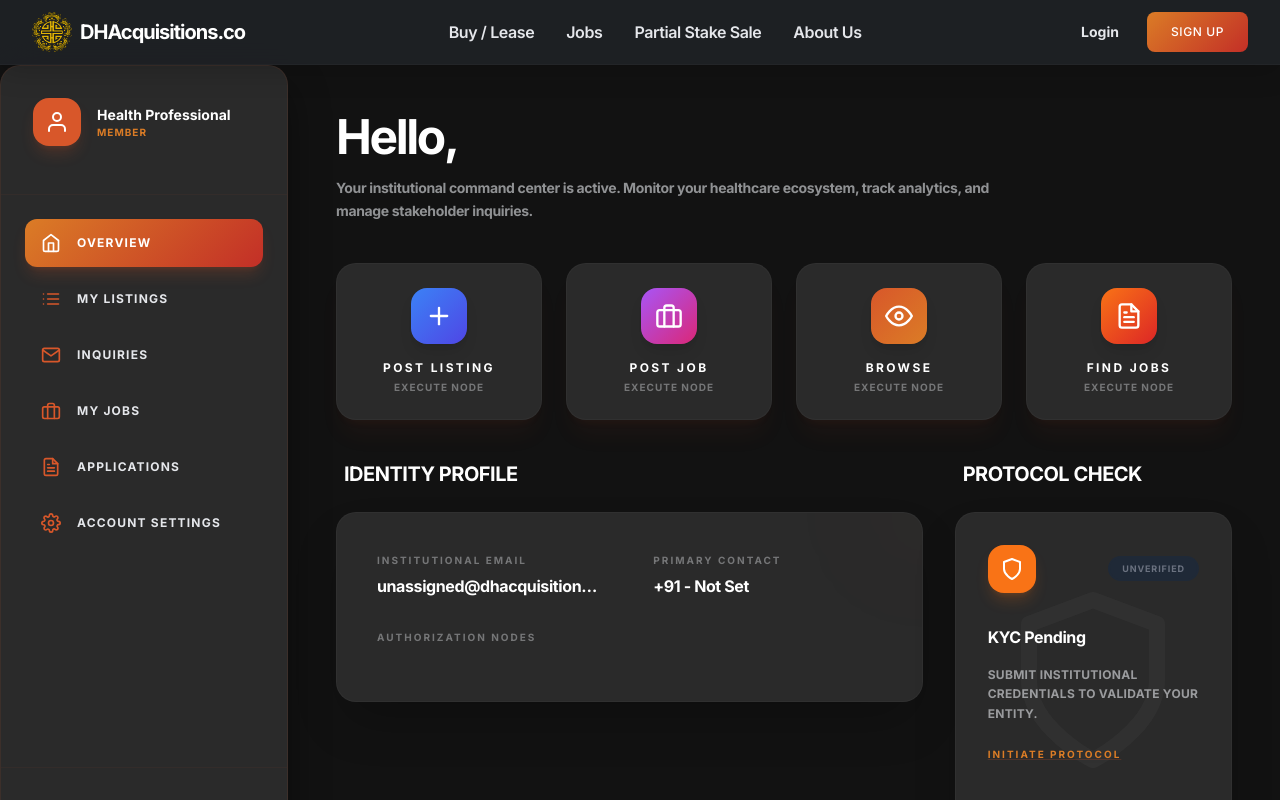
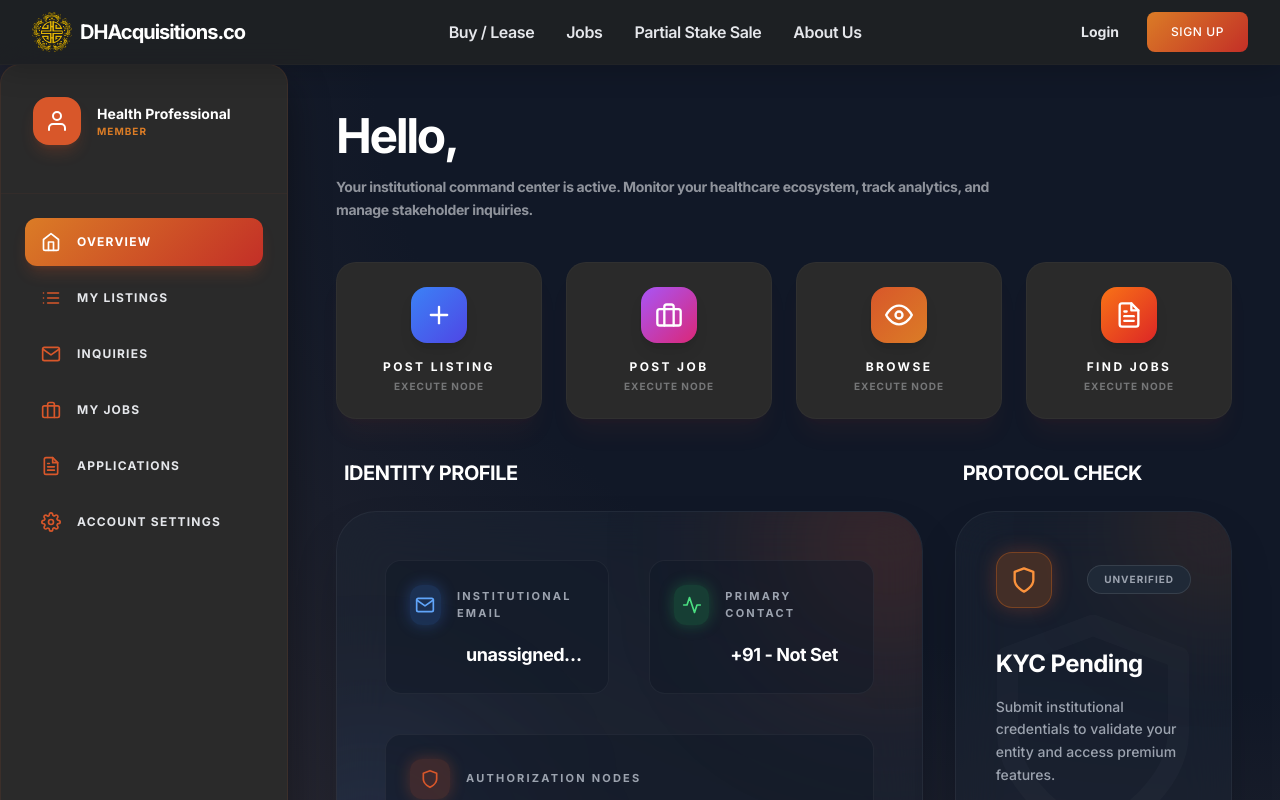
Before and after one commit to malhar-malap/DHealth-Website, a React (Create React App) app in the folder frontend/: page /dashboard in a window 1280 px wide. Shown: the top 800 px of the page. Built offline with nearby package versions, Linux system fonts and the light colour scheme.

Commit message:
feat: UI perfection across dashboard and cards, fix city filter, sticky navbar

```diff
--- a/frontend/src/App.js
+++ b/frontend/src/App.js
@@ -65,7 +65,7 @@ function App() {
           }}
         />
         <Header />
-        <main className="flex-grow">
+        <main className="flex-grow pt-16">
           <Routes>
             {/* Public Routes */}
             <Route path="/" element={<HomePage />} />
--- a/frontend/src/components/layout/Header.js
+++ b/frontend/src/components/layout/Header.js
@@ -32,7 +32,7 @@ const Header = () => {
   const toggleDropdown = () => setIsDropdownOpen(!isDropdownOpen);
 
   return (
-    <header className="glass sticky top-0 z-50">
+    <header className="glass fixed w-full top-0 z-50">
       <div className="max-w-7xl mx-auto px-4 sm:px-6 lg:px-8">
         <div className="flex justify-between items-center h-16">
           <Link to="/" onClick={() => window.scrollTo({ top: 0, behavior: 'smooth' })} className="flex items-center space-x-2 group">
--- a/frontend/src/pages/dashboard/DashboardPage.js
+++ b/frontend/src/pages/dashboard/DashboardPage.js
@@ -50,7 +50,7 @@ const DashboardPage = () => {
   ];
 
   return (
-    <div className="min-h-screen bg-[#121212] flex">
+    <div className="min-h-screen bg-[radial-gradient(ellipse_at_top_right,_var(--tw-gradient-stops))] from-gray-900 via-gray-900 to-[#d8572a]/10 flex">
       {/* Sidebar Overlay for Mobile */}
       {!isSidebarOpen && (
         <button
@@ -157,23 +157,41 @@ const DashboardPage = () => {
                 <h2 className="text-xl font-black text-white tracking-tight uppercase tracking-[0.1em]">Identity Profile</h2>
               </div>
 
-              <div className="glass-card overflow-hidden shadow-2xl relative">
-                <div className="absolute top-0 right-0 w-32 h-32 bg-[#d8572a]/5 rounded-full -mr-16 -mt-16 blur-3xl opacity-50" />
-                <div className="p-8 md:p-10 space-y-8 relative z-10">
-                  <div className="grid grid-cols-1 md:grid-cols-2 gap-x-12 gap-y-8">
-                    <div className="space-y-1.5">
-                      <p className="text-[10px] font-black text-[#e5e7eb] opacity-40 uppercase tracking-[0.2em]">Institutional Email</p>
-                      <p className="font-black text-white tracking-tight truncate">{user?.email || 'unassigned@dhacquisitions.com'}</p>
+              <div className="glass-card overflow-hidden shadow-2xl relative border border-white/5 bg-gray-800/40 backdrop-blur-xl rounded-[2.5rem]">
+                <div className="absolute -top-24 -right-24 w-64 h-64 bg-[#d8572a]/20 rounded-full blur-[80px] pointer-events-none" />
+                <div className="absolute -bottom-24 -left-24 w-64 h-64 bg-blue-500/10 rounded-full blur-[80px] pointer-events-none" />
+                <div className="p-8 md:p-12 space-y-10 relative z-10">
+                  <div className="grid grid-cols-1 md:grid-cols-2 gap-10">
+                    <div className="space-y-2 bg-gray-900/50 p-6 rounded-2xl border border-white/5 hover:border-white/10 transition-colors">
+                      <div className="flex items-center gap-4 mb-4">
+                        <div className="w-10 h-10 rounded-xl bg-blue-500/20 text-blue-400 flex items-center justify-center shadow-[0_0_15px_rgba(59,130,246,0.3)]">
+                          <FiMail className="w-5 h-5" />
+                        </div>
+                        <p className="text-[11px] font-black text-gray-400 uppercase tracking-[0.2em]">Institutional Email</p>
+                      </div>
+                      <p className="font-black text-white text-lg tracking-tight truncate pl-14">{user?.email || 'unassigned@dhacquisitions.com'}</p>
                     </div>
-                    <div className="space-y-1.5">
-                      <p className="text-[10px] font-black text-[#e5e7eb] opacity-40 uppercase tracking-[0.2em]">Primary Contact</p>
-                      <p className="font-black text-white tracking-tight">{user?.mobileNumber || '+91 - Not Set'}</p>
+
+                    <div className="space-y-2 bg-gray-900/50 p-6 rounded-2xl border border-white/5 hover:border-white/10 transition-colors">
+                      <div className="flex items-center gap-4 mb-4">
+                        <div className="w-10 h-10 rounded-xl bg-green-500/20 text-green-400 flex items-center justify-center shadow-[0_0_15px_rgba(34,197,94,0.3)]">
+                          <FiActivity className="w-5 h-5" />
+                        </div>
+                        <p className="text-[11px] font-black text-gray-400 uppercase tracking-[0.2em]">Primary Contact</p>
+                      </div>
+                      <p className="font-black text-white text-lg tracking-tight pl-14">{user?.mobileNumber || '+91 - Not Set'}</p>
                     </div>
-                    <div className="md:col-span-2 space-y-3">
-                      <p className="text-[10px] font-black text-[#e5e7eb] opacity-40 uppercase tracking-[0.2em]">Authorization Nodes</p>
-                      <div className="flex flex-wrap gap-2 pt-1">
+
+                    <div className="md:col-span-2 space-y-4 bg-gray-900/50 p-6 rounded-2xl border border-white/5 hover:border-white/10 transition-colors">
+                      <div className="flex items-center gap-4 mb-2">
+                        <div className="w-10 h-10 rounded-xl bg-[#d8572a]/20 text-[#d8572a] flex items-center justify-center shadow-[0_0_15px_rgba(216,87,42,0.3)]">
+                          <FiShield className="w-5 h-5" />
+                        </div>
+                        <p className="text-[11px] font-black text-gray-400 uppercase tracking-[0.2em]">Authorization Nodes</p>
+                      </div>
+                      <div className="flex flex-wrap gap-3 pl-14 pt-1">
                         {user?.roles?.map(role => (
-                          <span key={role} className="px-3 py-1.5 bg-[#d8572a] text-white text-[9px] font-black uppercase tracking-widest rounded-lg shadow-lg shadow-[#d8572a]/20">
+                          <span key={role} className="px-4 py-2 bg-[#d8572a]/10 border border-[#d8572a]/30 text-[#db7c26] text-[10px] font-black uppercase tracking-widest rounded-xl shadow-[0_0_10px_rgba(216,87,42,0.2)]">
                             {role}
                           </span>
                         ))}
@@ -187,21 +205,22 @@ const DashboardPage = () => {
             {/* Verification Sentinel */}
             <section className="space-y-6">
               <h2 className="text-xl font-black text-white tracking-tight px-2 uppercase tracking-[0.1em]">Protocol Check</h2>
-              <div className="glass-card p-8 h-full shadow-2xl relative overflow-hidden group">
-                 <div className={`absolute inset-0 opacity-[0.03] transition-opacity duration-700 pointer-events-none flex items-center justify-center`}>
-                    <FiShield className="w-48 h-48" />
+              <div className="glass-card p-8 md:p-10 h-full shadow-2xl relative overflow-hidden group border border-white/5 bg-gray-800/40 backdrop-blur-xl rounded-[2.5rem]">
+                 <div className="absolute -top-20 -right-20 w-48 h-48 bg-orange-500/10 rounded-full blur-[60px] pointer-events-none" />
+                 <div className={`absolute inset-0 opacity-[0.02] transition-opacity duration-700 pointer-events-none flex items-center justify-center`}>
+                    <FiShield className="w-64 h-64" />
                  </div>
 
                  <div className="relative z-10 flex flex-col h-full">
-                    <div className="flex items-center justify-between mb-8">
-                      <div className={`w-12 h-12 rounded-2xl flex items-center justify-center shadow-lg transition-transform group-hover:scale-110 duration-500 ${verification?.status === 'APPROVED' ? 'bg-[#d8572a] text-white shadow-[#d8572a]/20' : 'bg-orange-500 text-white shadow-orange-500/20'}`}>
-                        <FiShield className="w-6 h-6" />
+                    <div className="flex items-center justify-between mb-10">
+                      <div className={`w-14 h-14 rounded-2xl flex items-center justify-center shadow-[0_0_20px_rgba(216,87,42,0.3)] transition-transform group-hover:scale-110 duration-500 ${verification?.status === 'APPROVED' ? 'bg-[#d8572a]/20 text-[#db7c26] border border-[#d8572a]/30' : 'bg-orange-500/20 text-orange-400 border border-orange-500/30'}`}>
+                        <FiShield className="w-7 h-7" />
                       </div>
-                      <div className={`px-3 py-1 text-[9px] font-black uppercase tracking-widest rounded-full border-2 ${
-                        verification?.status === 'APPROVED' ? 'bg-[#E3FCF9] border-[#f7b538]/20 text-[#db7c26]' :
-                        verification?.status === 'PENDING' ? 'bg-orange-50 border-orange-100 text-orange-600' :
-                        verification?.status === 'REJECTED' ? 'bg-red-50 border-red-100 text-red-600' :
-                        'bg-gray-800 border-gray-800 text-gray-500'
+                      <div className={`px-4 py-1.5 text-[10px] font-black uppercase tracking-widest rounded-full border border-white/10 backdrop-blur-md ${
+                        verification?.status === 'APPROVED' ? 'bg-green-500/10 text-green-400 border-green-500/20' :
+                        verification?.status === 'PENDING' ? 'bg-orange-500/10 text-orange-400 border-orange-500/20' :
+                        verification?.status === 'REJECTED' ? 'bg-red-500/10 text-red-400 border-red-500/20' :
+                        'bg-gray-800 text-gray-400 border-gray-700'
                       }`}>
                         {verification?.status || 'Unverified'}
                       </div>
@@ -209,40 +228,48 @@ const DashboardPage = () => {
 
                     {!verification ? (
                       <div className="space-y-4 flex-1">
-                        <h3 className="font-black text-base text-white tracking-tight">KYC Pending</h3>
-                        <p className="text-xs font-bold text-[#e5e7eb] opacity-60 leading-relaxed uppercase tracking-wide">Submit institutional credentials to validate your entity.</p>
+                        <h3 className="font-black text-2xl text-white tracking-tight">KYC Pending</h3>
+                        <p className="text-sm font-medium text-gray-400 leading-relaxed">Submit institutional credentials to validate your entity and access premium features.</p>
                         <button
                           onClick={() => setShowVerModal(true)}
-                          className="text-[10px] font-black text-[#db7c26] hover:text-[#3a5578] transition-all uppercase tracking-[0.2em] pt-2 underline decoration-[#d8572a]/20"
+                          className="mt-6 inline-flex items-center gap-2 px-6 py-3 bg-white/5 hover:bg-white/10 border border-white/10 rounded-xl text-xs font-black text-white transition-all uppercase tracking-widest group/btn shadow-lg"
                         >
                           Initiate Protocol
+                          <FiActivity className="w-4 h-4 text-[#db7c26] group-hover/btn:scale-110 transition-transform" />
                         </button>
                       </div>
                     ) : (
-                      <div className="space-y-6 flex-1">
-                        <div className="space-y-3">
-                          <div className="flex justify-between items-center group/data">
-                             <span className="text-[9px] font-black text-[#e5e7eb] opacity-40 uppercase tracking-widest">Type</span>
-                             <span className="text-xs font-black text-white truncate">{verification.docType}</span>
+                      <div className="space-y-8 flex-1">
+                        <div className="grid grid-cols-2 gap-4">
+                          <div className="bg-gray-900/50 p-4 rounded-xl border border-white/5">
+                             <span className="block text-[10px] font-black text-gray-500 uppercase tracking-widest mb-1">Document Type</span>
+                             <span className="text-sm font-black text-white truncate">{verification.docType}</span>
                           </div>
-                          <div className="flex justify-between items-center group/data">
-                             <span className="text-[9px] font-black text-[#e5e7eb] opacity-40 uppercase tracking-widest">Date</span>
-                             <span className="text-xs font-black text-white">{new Date(verification.createdAt).toLocaleDateString()}</span>
+                          <div className="bg-gray-900/50 p-4 rounded-xl border border-white/5">
+                             <span className="block text-[10px] font-black text-gray-500 uppercase tracking-widest mb-1">Submission Date</span>
+                             <span className="text-sm font-black text-white">{new Date(verification.createdAt).toLocaleDateString()}</span>
                           </div>
                         </div>
 
                         {verification.status === 'REJECTED' && (
-                          <div className="p-4 bg-red-50 rounded-xl border border-red-100 space-y-2">
-                            <p className="text-[8px] font-black text-red-500 uppercase tracking-widest">Protocol Failure Reason</p>
-                            <p className="text-[10px] font-bold text-red-700 leading-tight">{verification.rejectionReason}</p>
+                          <div className="p-5 bg-red-500/10 rounded-xl border border-red-500/20 space-y-2 relative overflow-hidden">
+                            <div className="absolute left-0 top-0 bottom-0 w-1 bg-red-500" />
+                            <p className="text-[10px] font-black text-red-400 uppercase tracking-widest">Protocol Failure Reason</p>
+                            <p className="text-sm font-medium text-red-200 leading-relaxed">{verification.rejectionReason}</p>
                           </div>
                         )}
 
-                        <div className="pt-4 mt-auto">
-                           <div className="w-full h-1 bg-gray-100 rounded-full overflow-hidden">
-                              <div className={`h-full transition-all duration-1000 ${verification?.status === 'APPROVED' ? 'w-full bg-[#d8572a]' : verification?.status === 'PENDING' ? 'w-2/3 bg-orange-500' : 'w-1/3 bg-red-500'}`} />
+                        <div className="pt-6 mt-auto border-t border-white/5">
+                           <div className="w-full h-1.5 bg-gray-900 rounded-full overflow-hidden shadow-inner">
+                              <div className={`h-full transition-all duration-1000 relative ${verification?.status === 'APPROVED' ? 'w-full bg-[#d8572a]' : verification?.status === 'PENDING' ? 'w-2/3 bg-orange-500' : 'w-1/3 bg-red-500'}`}>
+                                <div className="absolute inset-0 bg-white/20 w-full animate-pulse"></div>
+                              </div>
                            </div>
-                           <p className="text-[8px] font-black text-[#e5e7eb] opacity-20 uppercase tracking-[0.3em] mt-3 text-center">Identity Node Integrity</p>
+                           <p className="text-[9px] font-black text-gray-500 uppercase tracking-[0.3em] mt-4 text-center flex items-center justify-center gap-2">
+                             <span className="w-1 h-1 rounded-full bg-current"></span>
+                             Identity Node Integrity
+                             <span className="w-1 h-1 rounded-full bg-current"></span>
+                           </p>
                         </div>
                       </div>
                     )}
--- a/frontend/src/pages/home/HomePage.js
+++ b/frontend/src/pages/home/HomePage.js
@@ -189,9 +189,9 @@ const HomePage = () => {
                   to={`/listings?category=${category.id}`}
                   className="group relative w-full sm:w-[calc(50%-0.5rem)] lg:w-[calc(33.333%-1.34rem)]"
                 >
-                  <div className="absolute inset-0 bg-gradient-to-r from-primary-400 to-secondary-400 rounded-3xl blur opacity-0 group-hover:opacity-20 transition duration-500"></div>
+                  <div className="absolute inset-0 bg-gradient-to-r from-gray-800/50 to-gray-700/50 rounded-3xl blur opacity-0 group-hover:opacity-100 transition duration-500"></div>
                   <div className="bg-gray-900 border border-gray-800 p-6 md:p-10 rounded-3xl h-full relative overflow-hidden shadow-sm hover:shadow-xl transition-all duration-500 transform group-hover:-translate-y-1">
-                    <div className="absolute top-0 right-0 w-40 h-40 bg-gradient-to-br from-primary-50 to-secondary-50 rounded-full translate-x-16 -translate-y-16 group-hover:scale-150 transition-transform duration-700 ease-in-out"></div>
+                    <div className="absolute top-0 right-0 w-40 h-40 bg-gradient-to-br from-primary-900/40 to-secondary-900/40 rounded-full translate-x-16 -translate-y-16 group-hover:scale-150 transition-transform duration-700 ease-in-out"></div>
                     <div className="relative z-10">
                       <div className="w-16 h-16 bg-gray-900 border border-gray-800 rounded-2xl flex items-center justify-center mb-8 shadow-sm group-hover:border-primary-200 transition-all duration-300">
                         <IconComponent className="w-8 h-8 text-primary-500 group-hover:scale-110 transition-transform duration-300" />
--- a/frontend/src/pages/marketplace/ListingsPage.js
+++ b/frontend/src/pages/marketplace/ListingsPage.js
@@ -13,7 +13,7 @@ const ListingsPage = () => {
   const [cities, setCities] = useState([]);
 
   const [showFilters, setShowFilters] = useState(false);
-  const [pagination, setPagination] = useState({ page: 0, size: 12, totalElements: 0, totalPages: 0 });
+  const [pagination, setPagination] = useState({ page: 0, size: 24, totalElements: 0, totalPages: 0 });
   const [filters, setFilters] = useState({
     keyword: searchParams.get('keyword') || '',
     categoryId: searchParams.get('category') || '',
```
Also changed, not shown: frontend/src/pages/RemainingPages.js (+15 -14 lines), frontend/src/pages/admin/AdminDashboard.js (+12 -11 lines), 1 other file (tests, documents, lock files or other folders).
